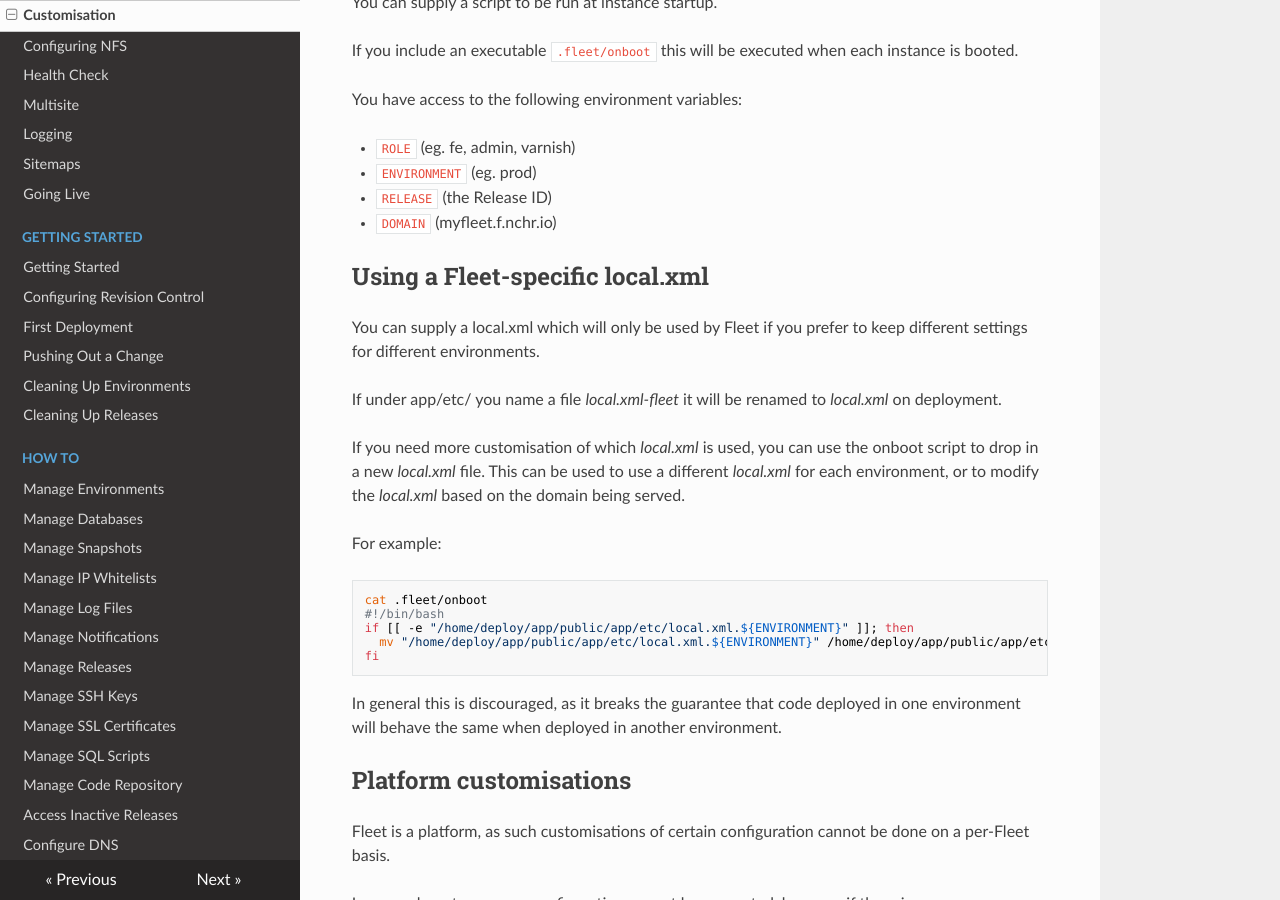
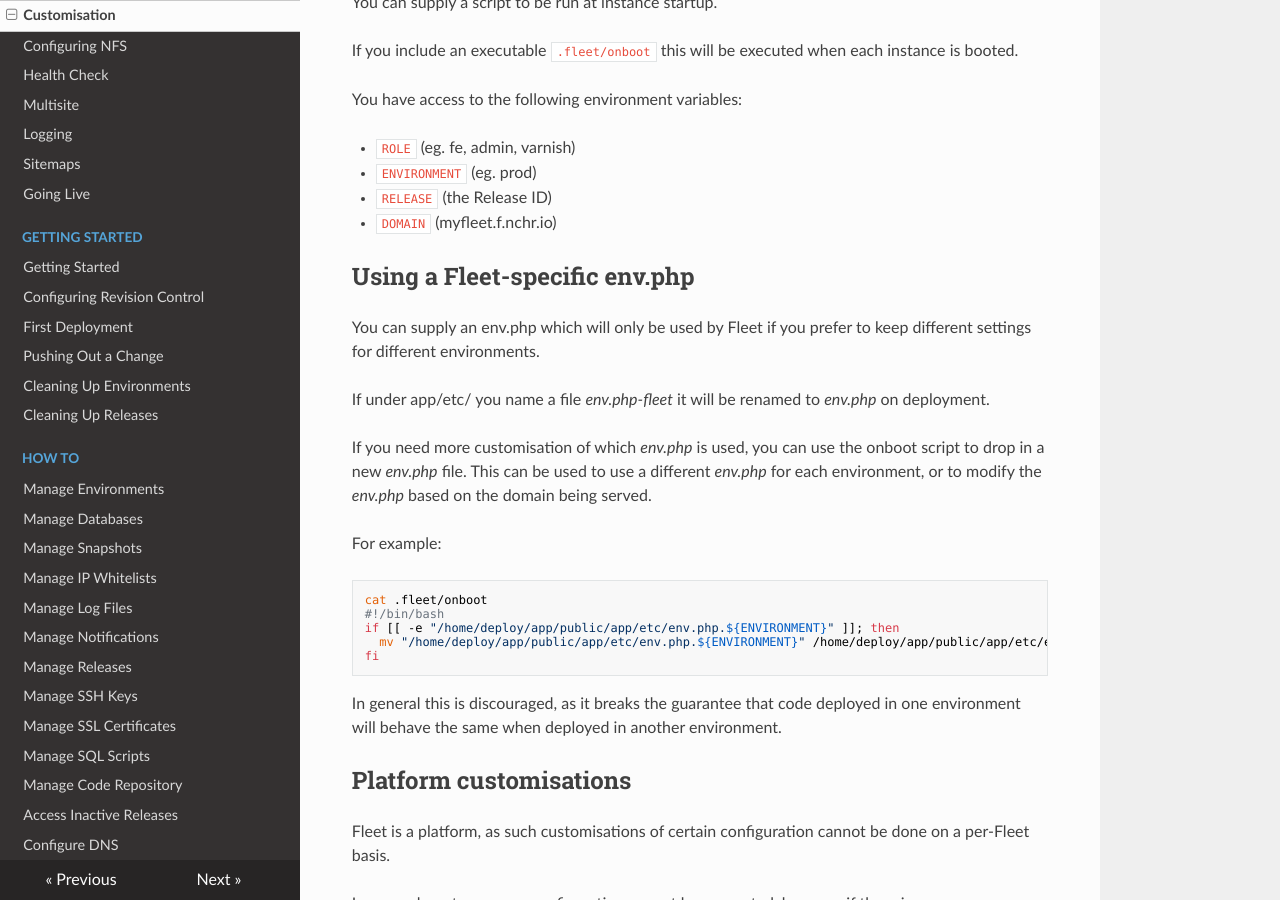
Before and after one commit to anchor/fleet-magento-docs, an MkDocs documentation site: the page built from docs/configuring-magento-2-for-fleet/customisation.md, in a window 1280 px wide and 900 px high, scrolled down 2180 px. Built offline with MkDocs 1.6.1, drawn with Linux system fonts in a browser that asks for light colours; nearby versions of some CDN libraries; old or Windows-style settings are respelled for this version of MkDocs.

Commit message:
Update documentation on fleet configuration from local.xml to env.php

````diff
--- a/docs/configuring-magento-2-for-fleet/customisation.md
+++ b/docs/configuring-magento-2-for-fleet/customisation.md
@@ -116,22 +116,22 @@ You have access to the following environment variables:
  * `DOMAIN` (myfleet.f.nchr.io)
 
 
-Using a Fleet-specific local.xml
+Using a Fleet-specific env.php
 ----
 
-You can supply a local.xml which will only be used by Fleet if you prefer to keep different settings for different environments.
+You can supply an env.php which will only be used by Fleet if you prefer to keep different settings for different environments.
 
-If under app/etc/ you name a file *local.xml-fleet* it will be renamed to *local.xml* on deployment.
+If under app/etc/ you name a file *env.php-fleet* it will be renamed to *env.php* on deployment.
 
-If you need more customisation of which *local.xml* is used, you can use the onboot script to drop in a new *local.xml* file.
-This can be used to use a different *local.xml* for each environment, or to modify the *local.xml* based on the domain being served.
+If you need more customisation of which *env.php* is used, you can use the onboot script to drop in a new *env.php* file.
+This can be used to use a different *env.php* for each environment, or to modify the *env.php* based on the domain being served.
 
 For example:
 ```
 cat .fleet/onboot
 #!/bin/bash
-if [[ -e "/home/deploy/app/public/app/etc/local.xml.${ENVIRONMENT}" ]]; then
-  mv "/home/deploy/app/public/app/etc/local.xml.${ENVIRONMENT}" /home/deploy/app/public/app/etc/local.xml
+if [[ -e "/home/deploy/app/public/app/etc/env.php.${ENVIRONMENT}" ]]; then
+  mv "/home/deploy/app/public/app/etc/env.php.${ENVIRONMENT}" /home/deploy/app/public/app/etc/env.php
 fi
 ```
 
````
